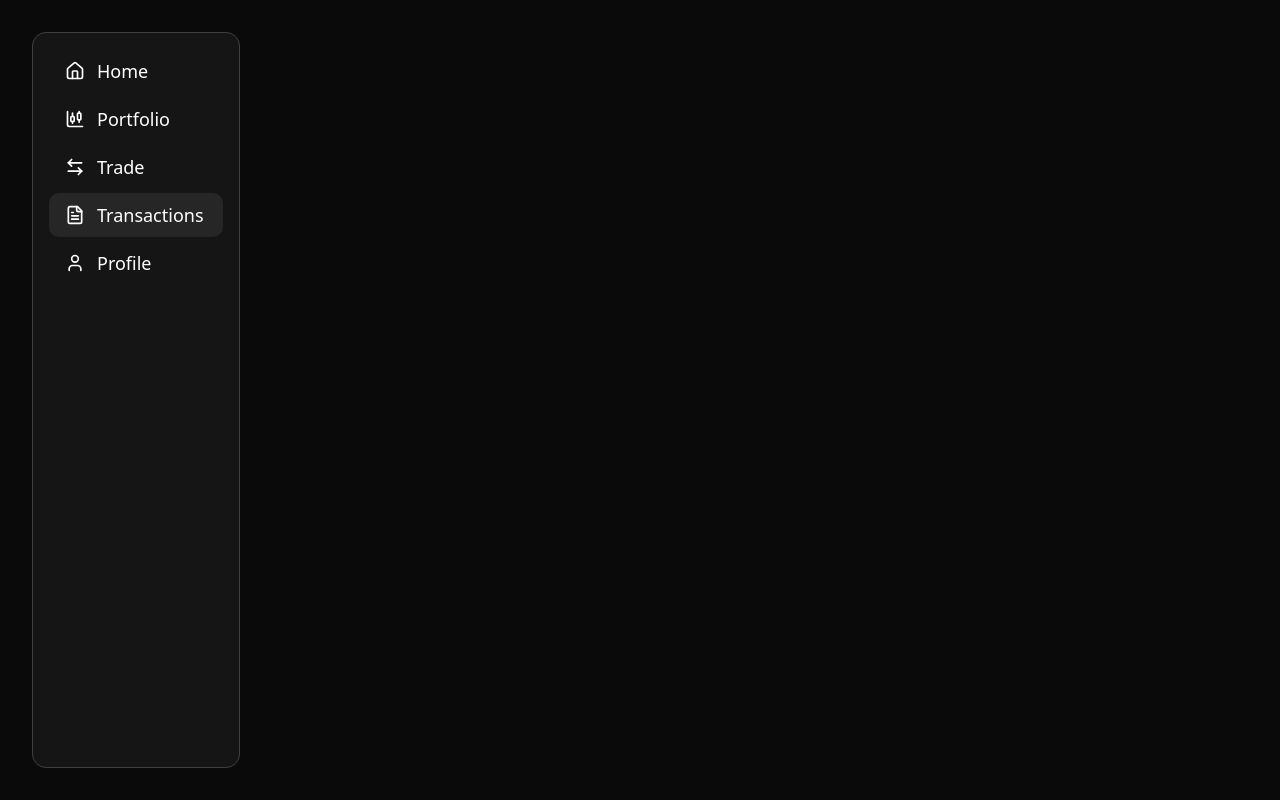
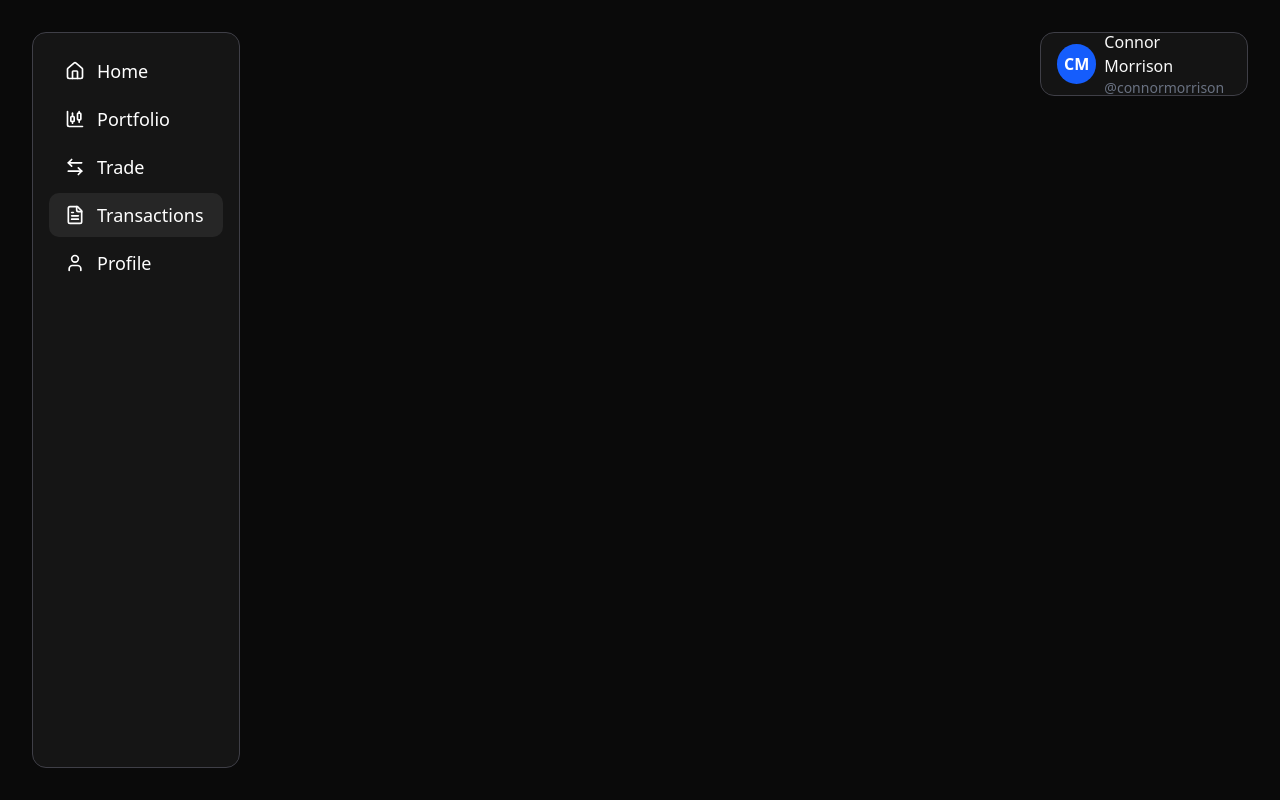
Before and after one commit to connormorrrison/mocktrade, a React (Vite) app in the folder frontend/: page /transactions in a window 1280 px wide. Built offline with nearby package versions, Linux system fonts and the light colour scheme.

Commit message:
Add profile component in top-right corner with fixed positioning

```diff
--- a/frontend/src/App.tsx
+++ b/frontend/src/App.tsx
@@ -2,6 +2,7 @@ import { BrowserRouter, Routes, Route } from 'react-router-dom'
 import { ThemeProvider } from "@/components/theme-provider"
 import { UserProvider } from "@/contexts/UserContext"
 import Sidebar from "@/components/sidebar"
+import Profile from "@/components/profile"
 import HomePage from "@/pages/HomePage"
 import PortfolioPage from "@/pages/PortfolioPage"
 import TradePage from "@/pages/TradePage"
@@ -15,7 +16,8 @@ function App() {
         <BrowserRouter>
           <div className="grid grid-cols-[auto_1fr] h-screen">
             <Sidebar />
-            <main className="flex justify-center items-start py-8 overflow-y-auto" style={{ width: 'calc(100vw - 256px)', paddingLeft: '32px', paddingRight: '16px' }}>
+            <main className="flex justify-center items-start py-8 overflow-y-auto relative" style={{ width: 'calc(100vw - 256px)', paddingLeft: '32px', paddingRight: '16px' }}>
+              <Profile />
               <div style={{ width: 'calc(100vw - 32px)' }}>
                 <Routes>
                   <Route path="/" element={<HomePage />} />
--- /dev/null
+++ b/frontend/src/components/profile.tsx
@@ -0,0 +1,15 @@
+import { Tile } from "@/components/tile";
+
+export default function Profile() {
+  return (
+    <Tile className="fixed top-8 right-8 w-52 h-16 flex items-center gap-2">
+      <div className="w-10 h-10 bg-blue-600 rounded-full flex items-center justify-center">
+        <span className="text-white text-base font-semibold">CM</span>
+      </div>
+      <div className="flex flex-col">
+        <span className="text-base font-medium">Connor Morrison</span>
+        <span className="text-sm text-gray-500">@connormorrison</span>
+      </div>
+    </Tile>
+  );
+}
--- a/frontend/src/pages/PortfolioPage.tsx
+++ b/frontend/src/pages/PortfolioPage.tsx
@@ -46,7 +46,7 @@ export default function PortfolioPage() {
   }
 
   return (
-    <div className="w-full mt-8">
+    <div className="w-full" style={{ marginTop: '96px' }}>
       <Tile className="w-full shadow-lg hover:shadow-xl transition-shadow">
         <div className="p-6">
           <h1 className="text-3xl font-normal mb-6">Portfolio</h1>
```
